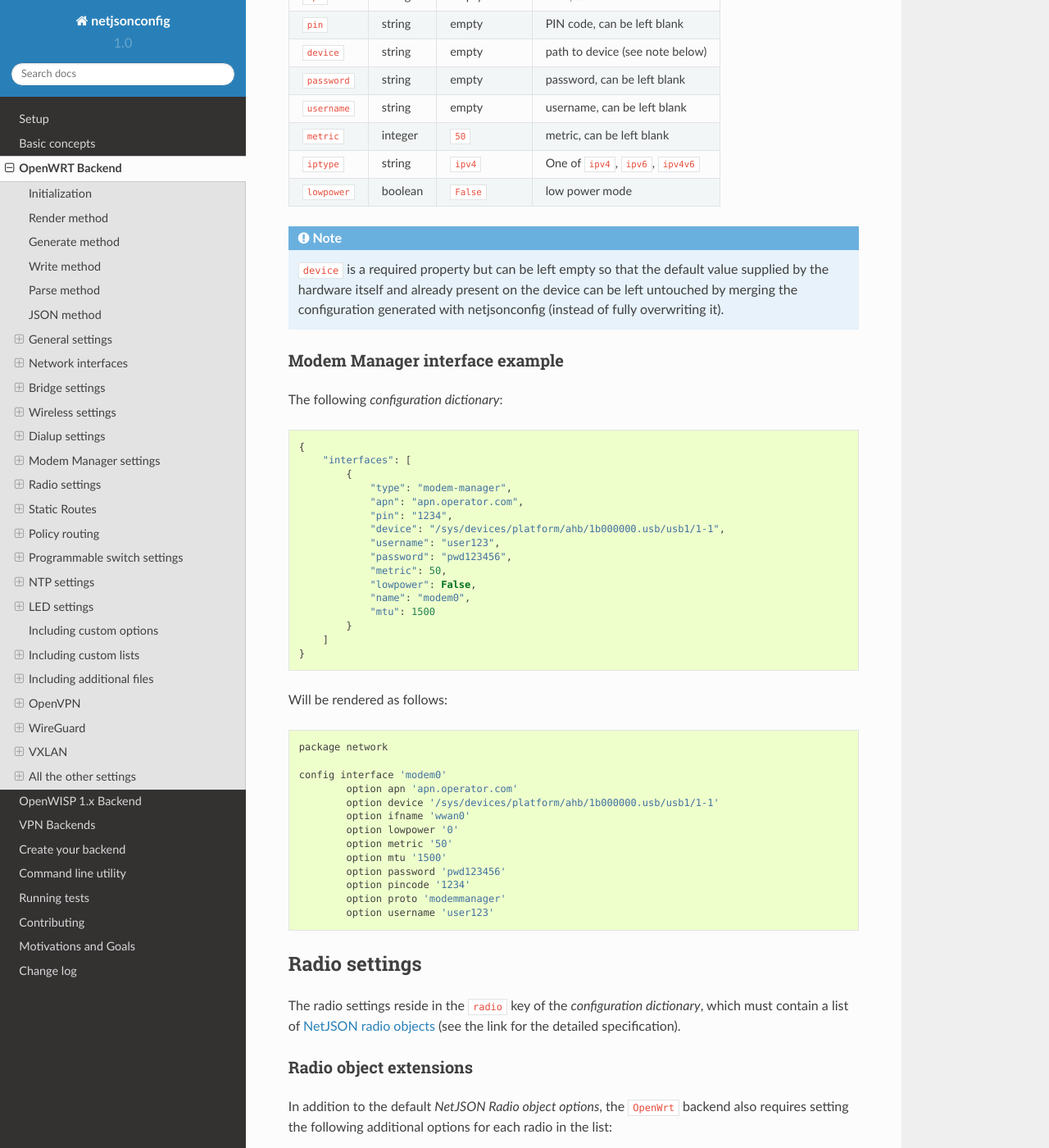
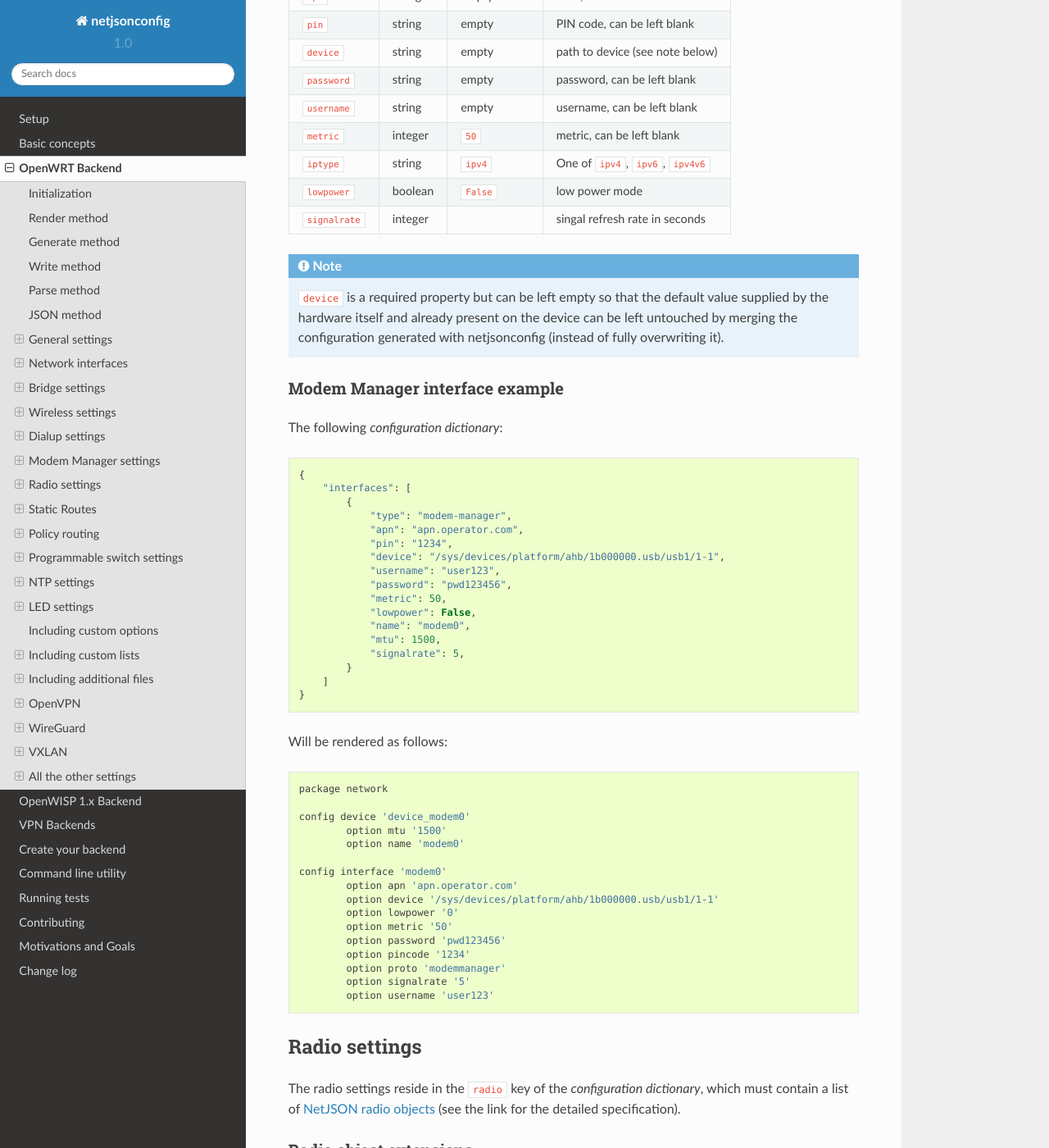
Before and after one commit to openwisp/netjsonconfig, a Sphinx documentation site: the page built from docs/source/backends/openwrt.rst, in a window 1280 px wide and 1400 px high, scrolled down 31829 px. Shown: the whole window at 82% size. Built offline with Sphinx 7.4.7 and the Read the Docs theme 2.0.0, drawn with Linux system fonts in a browser that asks for light colours.

```diff
--- a/docs/source/backends/openwrt.rst
+++ b/docs/source/backends/openwrt.rst
@@ -1713,27 +1713,29 @@ that are specific to modem-manager interfaces (2G, 3G, 4G, LTE, etc).
 
 These are the ``OpenWrt`` backend NetJSON extensions for Modem Manager interfaces:
 
-+--------------+---------+-----------------+--------------------------------------------+
-| key name     | type    | default         | allowed values                             |
-+==============+=========+=================+============================================+
-| ``proto``    | string  | ``modemanager`` | ``modemanager``                            |
-+--------------+---------+-----------------+--------------------------------------------+
-| ``apn``      | string  | empty           | APN, can be left blank                     |
-+--------------+---------+-----------------+--------------------------------------------+
-| ``pin``      | string  | empty           | PIN code, can be left blank                |
-+--------------+---------+-----------------+--------------------------------------------+
-| ``device``   | string  | empty           | path to device (see note below)            |
-+--------------+---------+-----------------+--------------------------------------------+
-| ``password`` | string  | empty           | password, can be left blank                |
-+--------------+---------+-----------------+--------------------------------------------+
-| ``username`` | string  | empty           | username, can be left blank                |
-+--------------+---------+-----------------+--------------------------------------------+
-| ``metric``   | integer | ``50``          | metric, can be left blank                  |
-+--------------+---------+-----------------+--------------------------------------------+
-| ``iptype``   | string  | ``ipv4``        | One of ``ipv4``, ``ipv6``, ``ipv4v6``      |
-+--------------+---------+-----------------+--------------------------------------------+
-| ``lowpower`` | boolean | ``False``       | low power mode                             |
-+--------------+---------+-----------------+--------------------------------------------+
++----------------+---------+-----------------+--------------------------------------------+
+| key name       | type    | default         | allowed values                             |
++================+=========+=================+============================================+
+| ``proto``      | string  | ``modemanager`` | ``modemanager``                            |
++----------------+---------+-----------------+--------------------------------------------+
+| ``apn``        | string  | empty           | APN, can be left blank                     |
++----------------+---------+-----------------+--------------------------------------------+
+| ``pin``        | string  | empty           | PIN code, can be left blank                |
++----------------+---------+-----------------+--------------------------------------------+
+| ``device``     | string  | empty           | path to device (see note below)            |
++----------------+---------+-----------------+--------------------------------------------+
+| ``password``   | string  | empty           | password, can be left blank                |
++----------------+---------+-----------------+--------------------------------------------+
+| ``username``   | string  | empty           | username, can be left blank                |
++----------------+---------+-----------------+--------------------------------------------+
+| ``metric``     | integer | ``50``          | metric, can be left blank                  |
++----------------+---------+-----------------+--------------------------------------------+
+| ``iptype``     | string  | ``ipv4``        | One of ``ipv4``, ``ipv6``, ``ipv4v6``      |
++----------------+---------+-----------------+--------------------------------------------+
+| ``lowpower``   | boolean | ``False``       | low power mode                             |
++----------------+---------+-----------------+--------------------------------------------+
+| ``signalrate`` | integer |                 | singal refresh rate in seconds             |
++----------------+---------+-----------------+--------------------------------------------+
 
 .. note::
     ``device`` is a required property but can be left empty so that
@@ -1761,7 +1763,8 @@ The following *configuration dictionary*:
                 "metric": 50,
                 "lowpower": False,
                 "name": "modem0",
-                "mtu": 1500
+                "mtu": 1500,
+                "signalrate": 5,
             }
         ]
     }
@@ -1769,17 +1772,20 @@ The following *configuration dictionary*:
 Will be rendered as follows::
 
     package network
+
+    config device 'device_modem0'
+            option mtu '1500'
+            option name 'modem0'
 
     config interface 'modem0'
             option apn 'apn.operator.com'
             option device '/sys/devices/platform/ahb/1b000000.usb/usb1/1-1'
-            option ifname 'wwan0'
             option lowpower '0'
             option metric '50'
-            option mtu '1500'
             option password 'pwd123456'
             option pincode '1234'
             option proto 'modemmanager'
+            option signalrate '5'
             option username 'user123'
 
 Radio settings
```
Also changed, not shown: 3 other files.
